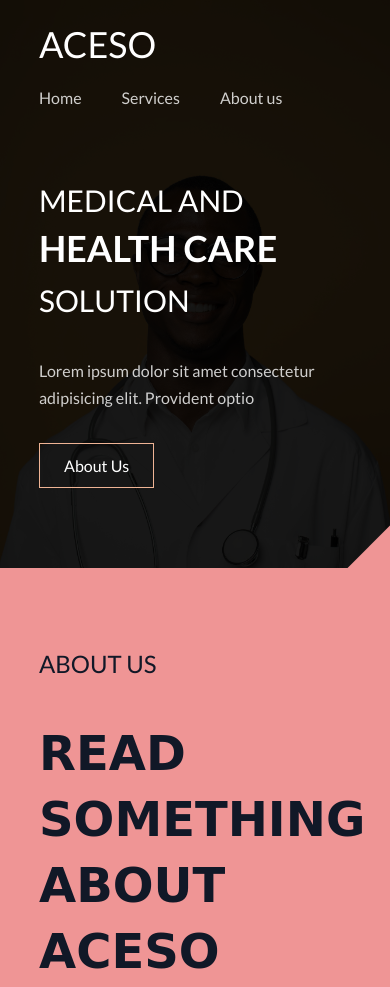
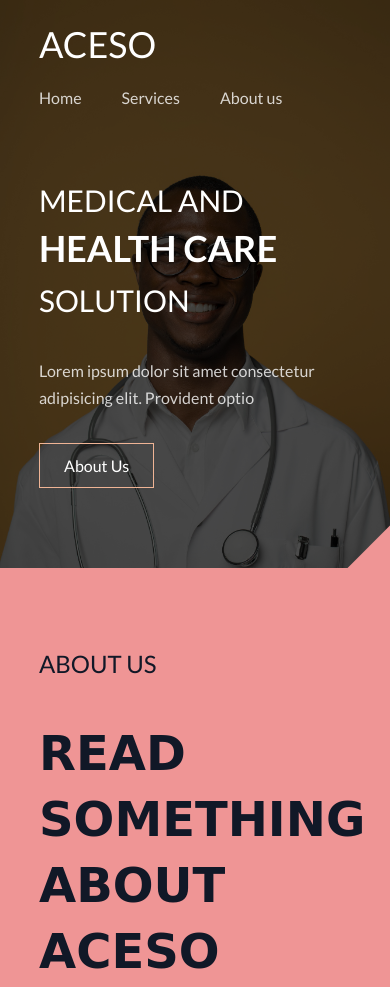
Before and after one commit to highfee/aceso-landing-page, a website built with Vite: page index.html in a window 390 px wide. Shown: the top 987 px of the page. Built offline with nearby package versions, Linux system fonts and the light colour scheme; a web font is replaced by a local one.

```diff
--- a/index.html
+++ b/index.html
@@ -19,7 +19,7 @@
     <section
       class="md:max-w-[95%] max-w-[100vw] hero cut bg-red-900 isolate text-white pt-6 pb-20 bg-hero-mobile md:bg-hero relative bg-cover bg-no-repeat overflow-hidden"
     >
-      <div class="absolute inset-0 bg-black/90 md:bg-black/70 -z-10"></div>
+      <div class="absolute inset-0 bg-black/70 -z-10"></div>
       <header class="flex justify-between items-center md:px-20 pl-[10%]">
         <div class="text-4xl">ACESO</div>
         <div class="md:flex items-center gap-4 text-lg font-[400] hidden">
```
